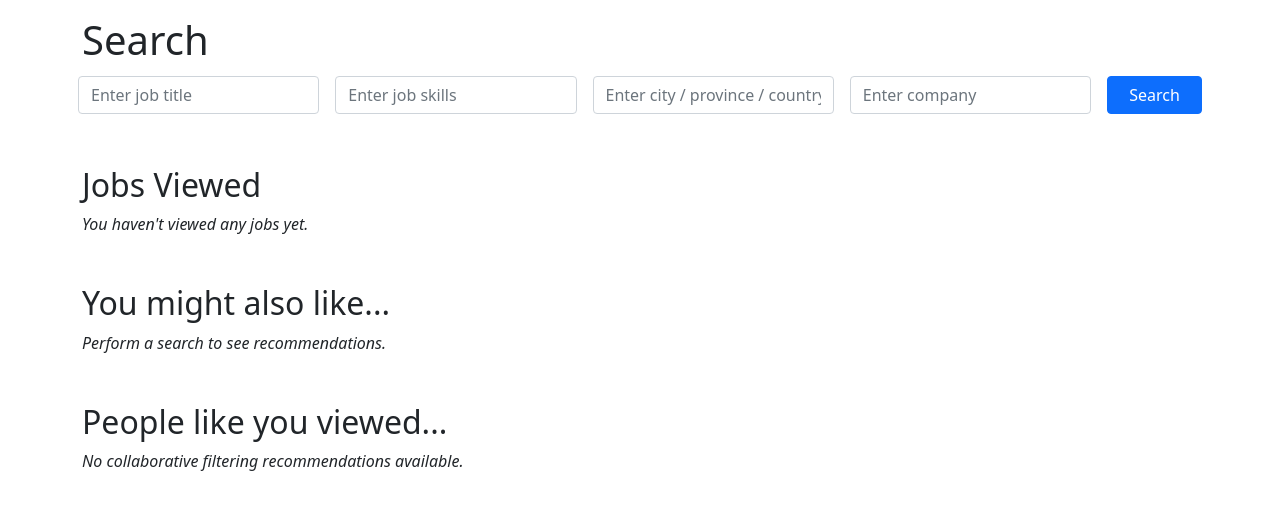
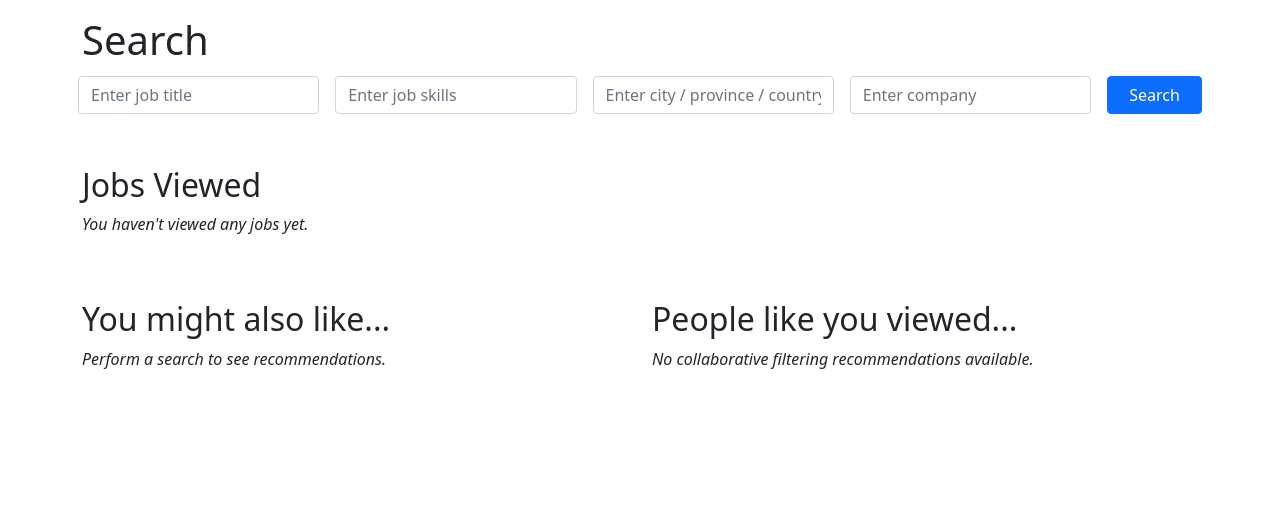
Before and after one commit to JackDouma/Big-Data-LinkedIn-Recommender-System, a Flask app: page / in a window 1280 px wide. Shown: the top 510 px of the page. Run offline with Flask 3, Linux system fonts and the light colour scheme; parts of the project's set-up code (start-up, migrations or seed data) failed here and were passed over.

Commit message:
Arrange home into 2 columns

```diff
--- a/templates/index.html
+++ b/templates/index.html
@@ -32,6 +32,8 @@
             <p><i>You haven't viewed any jobs yet.</i></p>
         {% endif %}
 
+        <div class="row">
+            <div class="col-lg">
                 <!-- You might also like... recommendations -->
                 <h2 class="mt-5">You might also like...</h2>
                 {% if recommendations|length > 0 %}
@@ -54,7 +56,9 @@
                 {% else %}
                     <p><i>Perform a search to see recommendations.</i></p>
                 {% endif %}
+            </div>
 
+            <div class="col-lg">
                 <!-- code here to add collaboritive filtering -->
                 <h2 class="mt-5">People like you viewed...</h2>
                 {% if profile_recommendations|length > 0 %}
@@ -76,6 +80,8 @@
                 {% else %}
                     <p><i>No collaborative filtering recommendations available.</i></p>
                 {% endif %}
+            </div>
+        </div>
 
     </div>
 </body>
```
Lines whose indentation alone changed are shown as unchanged.
